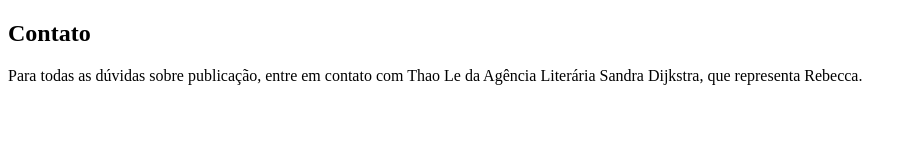
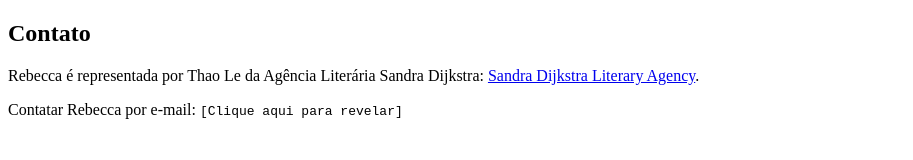
Before and after one commit to cavalcar/rebeccacarvalho.com, a website: page src/pt/contato.html in a window 1280 px wide. Shown: the whole page, without its empty margins (0-913 px from the left). Drawn offline with Linux system fonts and the light colour scheme.

Commit message:
tweaked some issues

```diff
--- a/src/pt/contato.html
+++ b/src/pt/contato.html
@@ -9,12 +9,22 @@
     <section>
         <h1>Contato</h1>
 
-        <p>Para todas as dúvidas sobre publicação, entre em contato
-        com Thao Le da Agência Literária Sandra Dijkstra, que representa
-        Rebecca.</p>
+        <p>Rebecca é representada por Thao Le da Agência
+        Literária Sandra Dijkstra: <a href="https://dijkstraagency.com/">Sandra
+        Dijkstra Literary
+        Agency</a>.</p>
+        <p>Contatar Rebecca por e-mail:
+            <code onClick="
+                s = 'rebeccamcc'; s += '7@gma'; s += 'il.com';
+                h = '<a href=&quot;mailto:' + s + '&quot;>' + s + '</a>';
+                this.innerHTML  = h;
+            ">[Clique aqui para revelar]</code>
+        </p>
 
+        <!--
         <form method="POST" netlify-form>
             <x-ContactForm></x-ContactForm>
         </form>
+        -->
     </section>
 </x-Page>
```
Also changed, not shown: src/en/contact.html (+14 -1 lines).
